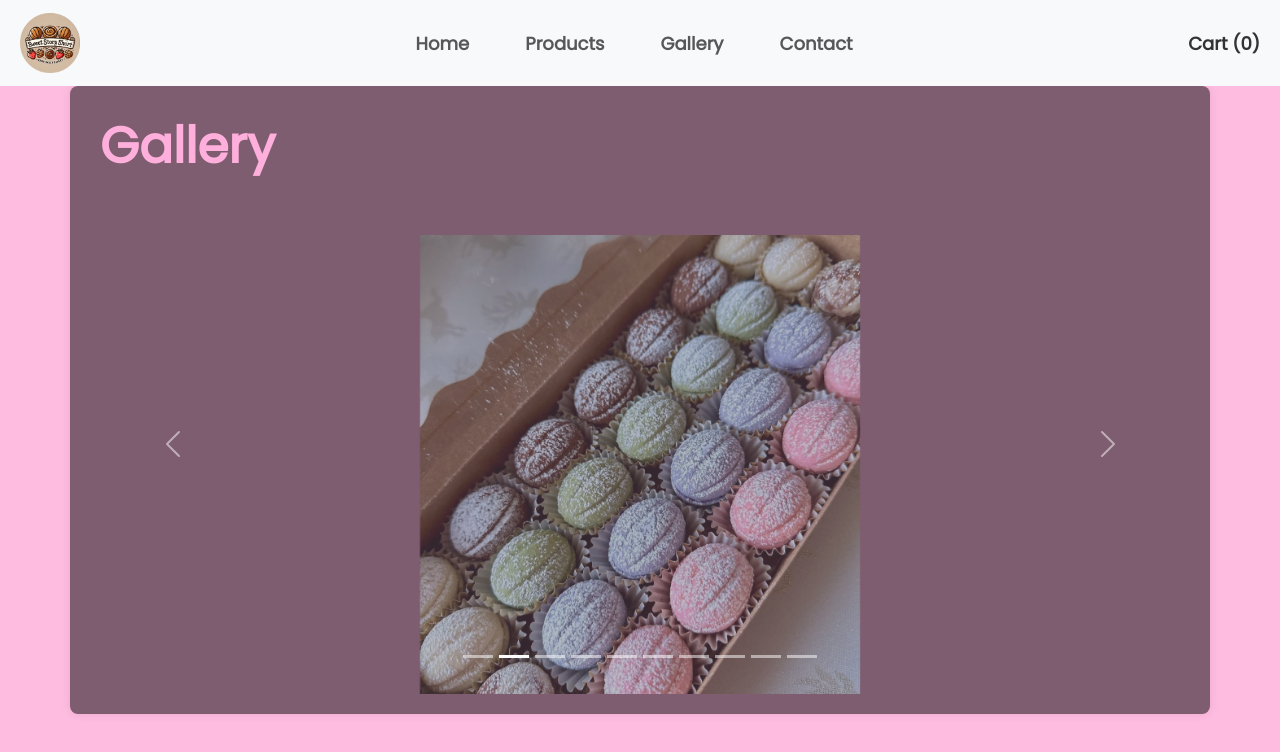
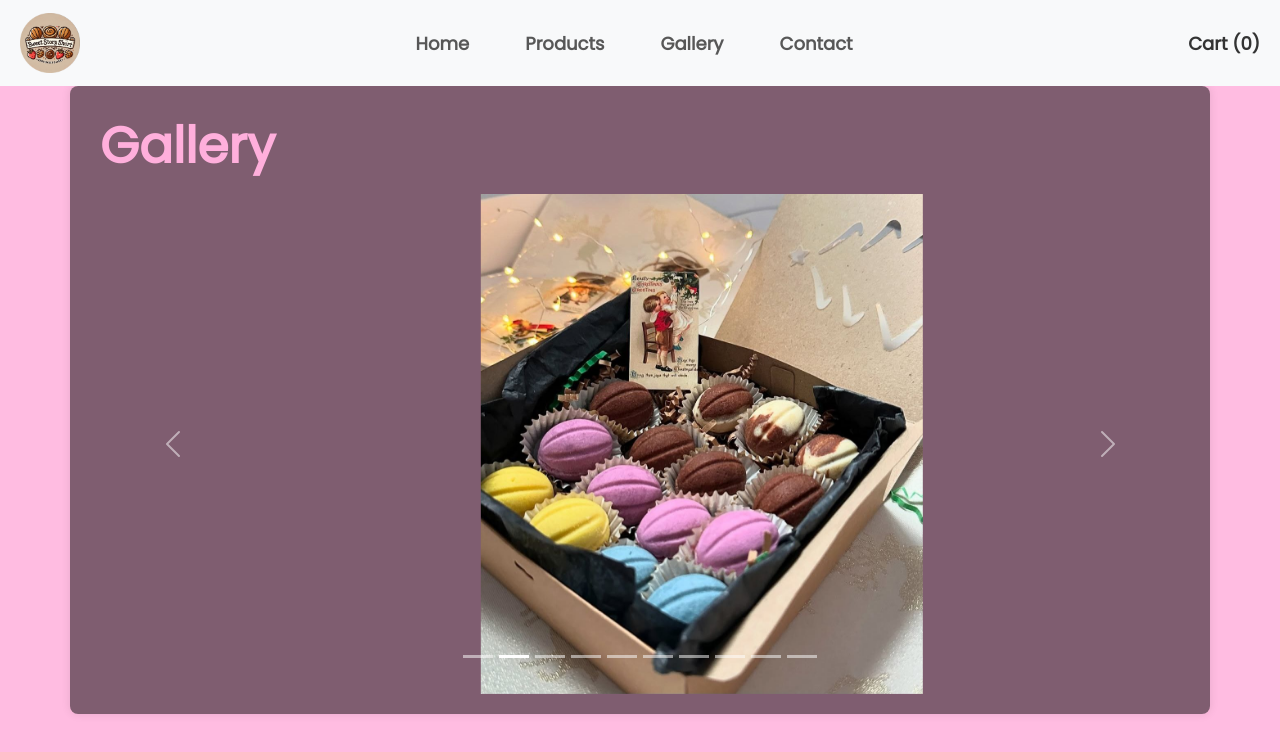
Before and after one commit to Radmila-code/sweet-story-short, a React (Create React App) app: page /gallery in a window 1280 px wide. Shown: the top 752 px of the page. Built offline with nearby package versions, Linux system fonts and the light colour scheme.

Commit message:
adjusting animation settings in the gallery

```diff
--- a/src/Gallery.js
+++ b/src/Gallery.js
@@ -27,7 +27,7 @@ function Gallery() {
       <h1 data-aos="fade-up">Gallery</h1>
       <Carousel>
         {galleryImages.map(image => (
-          <Carousel.Item key={image.id} data-aos="fade-up" data-aos-delay="200">
+          <Carousel.Item key={image.id}>
             <img className="gallery-img"
                  src={image.url}
                  alt={image.alt}
```
